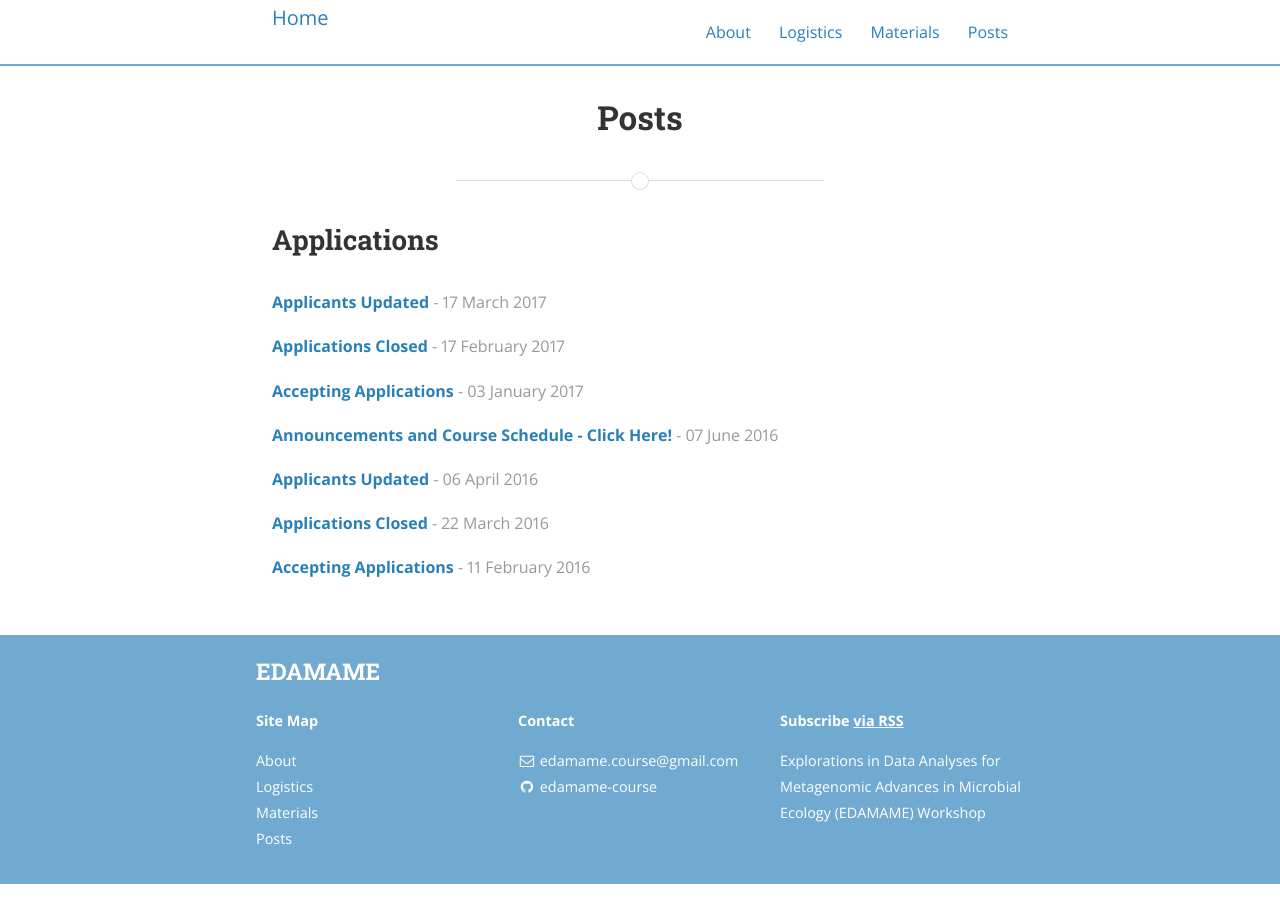
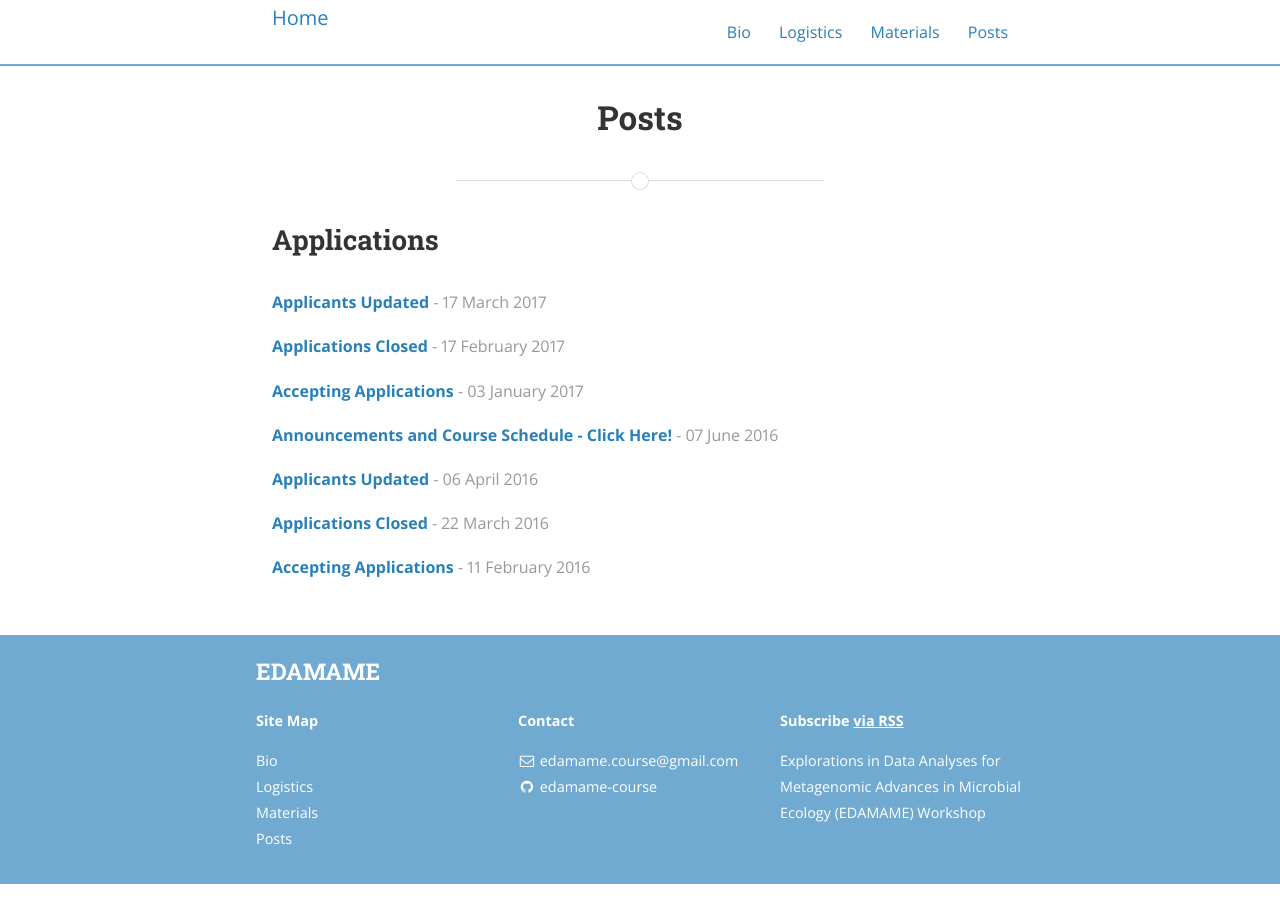
Before and after one commit to dunivint/dunivint.github.io, a Jekyll site: the page built from posts.html, in a window 1280 px wide. Built offline with Jekyll 4.4.1, drawn with Linux system fonts in a browser that asks for light colours; nearby versions of some CDN libraries; a style sheet for code colours, icons or effects is not loaded.

Commit message:
fixed picture link

```diff
--- a/Bio.md
+++ b/Bio.md
@@ -1,10 +1,10 @@
 ---
 layout: page
-title: About
+title: Bio
 permalink: /about/
 ---
 
-<img src="github.com/dunivint.dunivint.github.io/assets/dunivin.png" title="Profile Picture" class="profile">
+<img src="https://github.com/dunivint/dunivint.github.io/blob/master/assets/dunivin.png" title="Profile Picture" class="profile">
 
 Taylor Dunivin is a PhD candidate in the departments of Microbiology & Molecular Genetics and Environmental Toxicology in Ashley Shade's lab at Michigan State University. Her research focuses on using metagenomic analysis to understand arsenic and
 antibiotic resistance gene dynamics in soil microbial communities.
```
